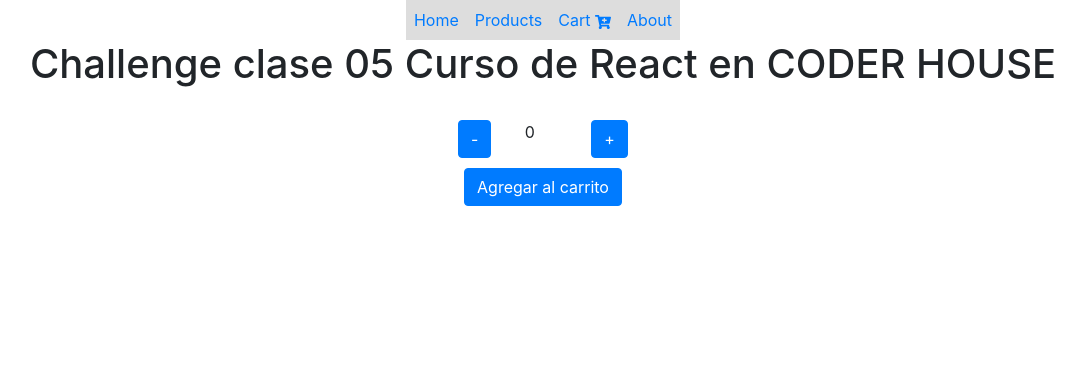
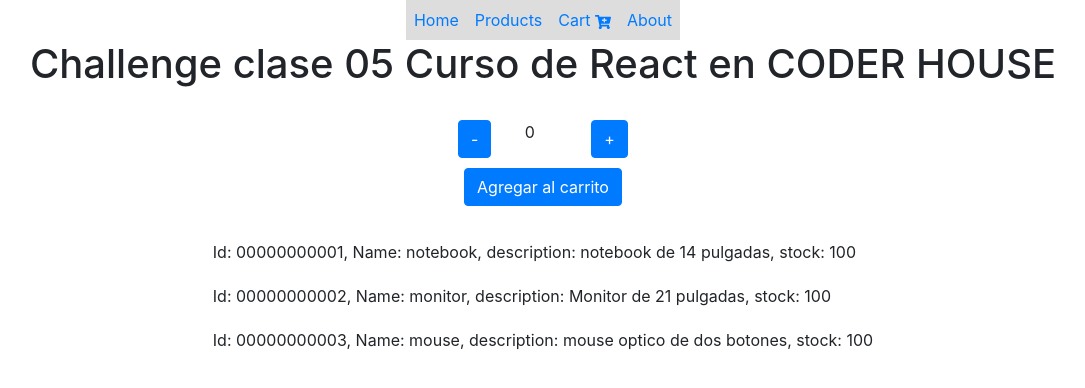
Before and after one commit to avalosjuancarlos/coder-ecommerce, a React (Create React App) app: page / in a window 1280 px wide. Shown: the top 388 px of the page, without its empty margins (97-1182 px from the left). Built offline with nearby package versions, Linux system fonts and the light colour scheme.

Commit message:
challenge clase 6

```diff
--- a/src/components/Home.js
+++ b/src/components/Home.js
@@ -1,16 +1,64 @@
-import React from "react";
+import { get } from "jquery";
+import React, {useState, useEffect} from "react";
 import ItemCount from "./ItemCount";
+import ItemList from "./ItemList";
+
 
 const onAddItem = (amount) => {
     alert(`Se agregaron ${amount} items`);
 }
 
-const Home = ({className, greeting}) => (
-    <div >
+const getMockData = new Promise((resolve, reject)=>{
+    setTimeout(()=> {
+        resolve(mockData);
+    }
+    , 2_000);
+});
+
+const Home = ({className, greeting}) => {
+    const [listItems, setListItems] = useState([]);
+
+    useEffect(()=> {
+        getMockData.then(result => {
+            setListItems(result);
+        });
+    }, []);
+
+    return (<div >
         <h1 className={className}>{greeting }</h1>
         <br />
         <ItemCount className={className}  onAdd={onAddItem} />
-    </div>
-);
+        <br />
+        <div className={className}>
+        {
+            listItems.length == 0 ?
+                <p>No hay items a mostrar</p>
+            :
+                <ItemList data={listItems} />
+        }
+        </div>
+    </div>);
+};
 
 export default Home;
+
+const mockData = [
+    {
+        id: "00000000001",
+        name: "notebook",
+        description: "notebook de 14 pulgadas",
+        stock: 100
+    },
+    {
+        id: "00000000002",
+        name: "monitor",
+        description: "Monitor de 21 pulgadas",
+        stock: 100
+    },
+    {
+        id: "00000000003",
+        name: "mouse",
+        description: "mouse optico de dos botones",
+        stock: 100
+    },
+];
--- /dev/null
+++ b/src/components/Item.js
@@ -0,0 +1,9 @@
+import React from 'react';
+
+const Item = ({id, name, description, stock}) => (
+    <div style={{padding:10}}>
+        Id: {id}, Name: {name}, description: {description}, stock: {stock}
+    </div>
+);
+
+export default Item;
--- /dev/null
+++ b/src/components/ItemList.js
@@ -0,0 +1,10 @@
+import React from 'react';
+import Item from './Item';
+
+const ItemList = ({data}) => (
+<ul>
+    { data.map((item, index) => (<Item key={index} {...item} />))}
+</ul>
+);
+
+export default ItemList;
```
